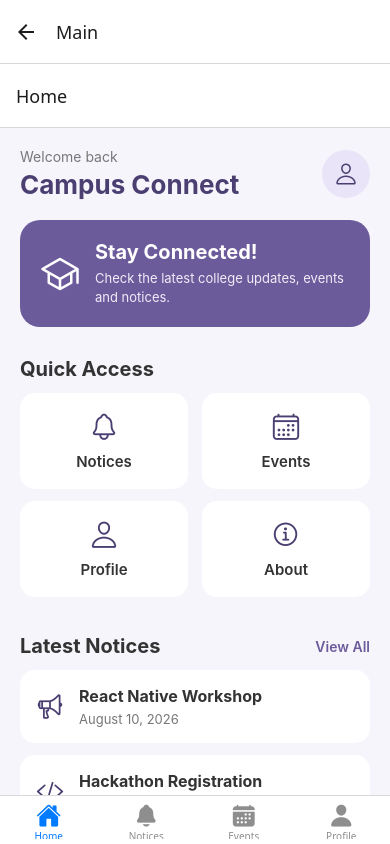
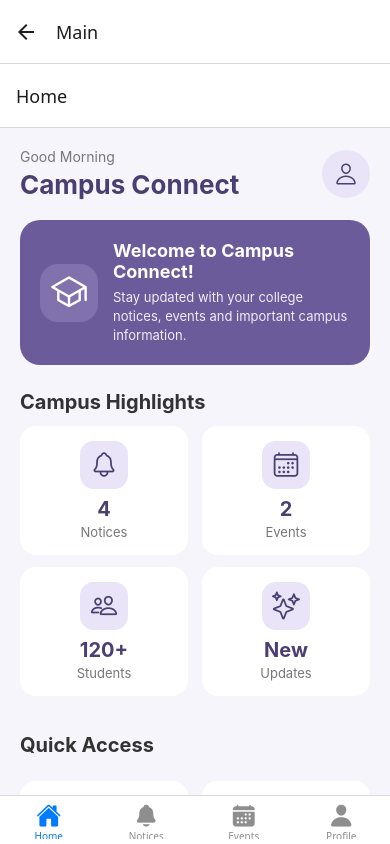
Before and after one commit to MarellaTriveni/campus-connect, a React Native app: screen /Main in a window 390 px wide. Built offline with nearby package versions, Linux system fonts and the light colour scheme.

Commit message:
Day 4: Improve Welcome Card and Campus Highlights

```diff
--- a/screens/HomeScreen.js
+++ b/screens/HomeScreen.js
@@ -10,12 +10,14 @@ import { Ionicons } from "@expo/vector-icons";
 
 export default function HomeScreen({ navigation }) {
   return (
-    <ScrollView style={styles.container}>
-
+    <ScrollView
+      style={styles.container}
+      showsVerticalScrollIndicator={false}
+    >
       {/* Header */}
       <View style={styles.header}>
         <View>
-          <Text style={styles.smallText}>Welcome back </Text>
+          <Text style={styles.smallText}>Good Morning </Text>
           <Text style={styles.title}>Campus Connect</Text>
         </View>
 
@@ -23,123 +25,197 @@ export default function HomeScreen({ navigation }) {
           style={styles.profileButton}
           onPress={() => navigation.navigate("Profile")}
         >
-          <Ionicons name="person-outline" size={24} color="#4B3F72" />
+          <Ionicons
+            name="person-outline"
+            size={24}
+            color="#4B3F72"
+          />
         </TouchableOpacity>
       </View>
 
       {/* Welcome Card */}
       <View style={styles.welcomeCard}>
-        <Ionicons name="school-outline" size={40} color="#FFFFFF" />
+        <View style={styles.welcomeIcon}>
+          <Ionicons
+            name="school-outline"
+            size={38}
+            color="#FFFFFF"
+          />
+        </View>
 
-        <View style={styles.welcomeText}>
+        <View style={styles.welcomeContent}>
           <Text style={styles.welcomeTitle}>
-            Stay Connected!
+            Welcome to Campus Connect!
           </Text>
 
           <Text style={styles.welcomeDescription}>
-            Check the latest college updates, events and notices.
+            Stay updated with your college notices, events and
+            important campus information.
           </Text>
         </View>
       </View>
 
-      {/* Section Title */}
-      <View style={styles.sectionHeader}>
-        <Text style={styles.sectionTitle}>Quick Access</Text>
-      </View>
+      {/* Campus Highlights */}
+      <Text style={styles.sectionTitle}>
+        Campus Highlights
+      </Text>
 
-      {/* Quick Access */}
-      <View style={styles.quickContainer}>
+      <View style={styles.highlightContainer}>
 
-        <TouchableOpacity style={styles.quickCard}>
-          <Ionicons name="notifications-outline" size={30} color="#4B3F72" />
-          <Text style={styles.quickText}>Notices</Text>
+        {/* Notices */}
+        <TouchableOpacity
+          style={styles.highlightCard}
+          onPress={() => navigation.navigate("Notice")}
+        >
+          <View style={styles.highlightIcon}>
+            <Ionicons
+              name="notifications-outline"
+              size={28}
+              color="#4B3F72"
+            />
+          </View>
+
+          <Text style={styles.highlightNumber}>4</Text>
+          <Text style={styles.highlightText}>Notices</Text>
         </TouchableOpacity>
 
-        <TouchableOpacity style={styles.quickCard}>
-          <Ionicons name="calendar-outline" size={30} color="#4B3F72" />
-          <Text style={styles.quickText}>Events</Text>
+        {/* Events */}
+        <TouchableOpacity
+          style={styles.highlightCard}
+        >
+          <View style={styles.highlightIcon}>
+            <Ionicons
+              name="calendar-outline"
+              size={28}
+              color="#4B3F72"
+            />
+          </View>
+
+          <Text style={styles.highlightNumber}>2</Text>
+          <Text style={styles.highlightText}>Events</Text>
         </TouchableOpacity>
 
-        <TouchableOpacity style={styles.quickCard}>
-          <Ionicons name="person-outline" size={30} color="#4B3F72" />
-          <Text style={styles.quickText}>Profile</Text>
+        {/* Students */}
+        <TouchableOpacity
+          style={styles.highlightCard}
+        >
+          <View style={styles.highlightIcon}>
+            <Ionicons
+              name="people-outline"
+              size={28}
+              color="#4B3F72"
+            />
+          </View>
+
+          <Text style={styles.highlightNumber}>120+</Text>
+          <Text style={styles.highlightText}>Students</Text>
         </TouchableOpacity>
 
-        <TouchableOpacity style={styles.quickCard}>
-          <Ionicons name="information-circle-outline" size={30} color="#4B3F72" />
-          <Text style={styles.quickText}>About</Text>
+        {/* Updates */}
+        <TouchableOpacity
+          style={styles.highlightCard}
+        >
+          <View style={styles.highlightIcon}>
+            <Ionicons
+              name="sparkles-outline"
+              size={28}
+              color="#4B3F72"
+            />
+          </View>
+
+          <Text style={styles.highlightNumber}>New</Text>
+          <Text style={styles.highlightText}>Updates</Text>
         </TouchableOpacity>
 
       </View>
 
-      {/* Latest Notices */}
+      {/* Quick Access */}
       <View style={styles.sectionHeader}>
-        <Text style={styles.sectionTitle}>Latest Notices</Text>
+        <Text style={styles.sectionTitle}>
+          Quick Access
+        </Text>
+      </View>
+
+      <View style={styles.quickContainer}>
 
         <TouchableOpacity
+          style={styles.quickCard}
           onPress={() => navigation.navigate("Notice")}
         >
-          <Text style={styles.viewAll}>View All</Text>
+          <Ionicons
+            name="megaphone-outline"
+            size={30}
+            color="#4B3F72"
+          />
+
+          <Text style={styles.quickText}>
+            Notices
+          </Text>
         </TouchableOpacity>
+
+        <TouchableOpacity style={styles.quickCard}>
+          <Ionicons
+            name="calendar-outline"
+            size={30}
+            color="#4B3F72"
+          />
+
+          <Text style={styles.quickText}>
+            Events
+          </Text>
+        </TouchableOpacity>
+
+        <TouchableOpacity
+          style={styles.quickCard}
+          onPress={() => navigation.navigate("Profile")}
+        >
+          <Ionicons
+            name="person-outline"
+            size={30}
+            color="#4B3F72"
+          />
+
+          <Text style={styles.quickText}>
+            Profile
+          </Text>
+        </TouchableOpacity>
+
+        <TouchableOpacity style={styles.quickCard}>
+          <Ionicons
+            name="information-circle-outline"
+            size={30}
+            color="#4B3F72"
+          />
+
+          <Text style={styles.quickText}>
+            About
+          </Text>
+        </TouchableOpacity>
+
       </View>
 
-      <View style={styles.noticeCard}>
-        <Ionicons name="megaphone-outline" size={28} color="#4B3F72" />
+      {/* Today's Update */}
+      <Text style={styles.sectionTitle}>
+        Today's Update
+      </Text>
 
-        <View style={styles.noticeContent}>
-          <Text style={styles.noticeTitle}>
-            React Native Workshop
+      <View style={styles.updateCard}>
+        <View style={styles.updateIcon}>
+          <Ionicons
+            name="information-circle-outline"
+            size={28}
+            color="#4B3F72"
+          />
+        </View>
+
+        <View style={styles.updateContent}>
+          <Text style={styles.updateTitle}>
+            Stay Updated
           </Text>
 
-          <Text style={styles.noticeDate}>
-            August 10, 2026
-          </Text>
-        </View>
-      </View>
-
-      <View style={styles.noticeCard}>
-        <Ionicons name="code-slash-outline" size={28} color="#4B3F72" />
-
-        <View style={styles.noticeContent}>
-          <Text style={styles.noticeTitle}>
-            Hackathon Registration
-          </Text>
-
-          <Text style={styles.noticeDate}>
-            Registration is now open
-          </Text>
-        </View>
-      </View>
-
-      {/* Upcoming Events */}
-      <View style={styles.sectionHeader}>
-        <Text style={styles.sectionTitle}>Upcoming Events</Text>
-      </View>
-
-      <View style={styles.eventCard}>
-        <View style={styles.dateBox}>
-          <Text style={styles.dateNumber}>15</Text>
-          <Text style={styles.dateMonth}>AUG</Text>
-        </View>
-
-        <View>
-          <Text style={styles.eventTitle}>Technical Fest</Text>
-          <Text style={styles.eventDescription}>
-            College Auditorium
-          </Text>
-        </View>
-      </View>
-
-      <View style={styles.eventCard}>
-        <View style={styles.dateBox}>
-          <Text style={styles.dateNumber}>20</Text>
-          <Text style={styles.dateMonth}>AUG</Text>
-        </View>
-
-        <View>
-          <Text style={styles.eventTitle}>Coding Contest</Text>
-          <Text style={styles.eventDescription}>
-            Computer Lab
+          <Text style={styles.updateText}>
+            Check the latest notices and upcoming events
+            regularly.
           </Text>
         </View>
       </View>
@@ -192,41 +268,82 @@ const styles = StyleSheet.create({
     marginBottom: 25,
   },
 
-  welcomeText: {
+  welcomeIcon: {
+    width: 58,
+    height: 58,
+    borderRadius: 18,
+    backgroundColor: "#8172AD",
+    justifyContent: "center",
+    alignItems: "center",
+  },
+
+  welcomeContent: {
     flex: 1,
     marginLeft: 15,
   },
 
   welcomeTitle: {
     color: "#FFFFFF",
-    fontSize: 20,
+    fontSize: 18,
     fontWeight: "bold",
   },
 
   welcomeDescription: {
     color: "#F0EDF8",
     fontSize: 13,
-    marginTop: 5,
+    marginTop: 6,
     lineHeight: 19,
-  },
-
-  sectionHeader: {
-    flexDirection: "row",
-    justifyContent: "space-between",
-    alignItems: "center",
-    marginBottom: 12,
-    marginTop: 5,
   },
 
   sectionTitle: {
     fontSize: 20,
     fontWeight: "bold",
     color: "#333",
+    marginBottom: 12,
   },
 
-  viewAll: {
-    color: "#6C5B9B",
-    fontWeight: "600",
+  highlightContainer: {
+    flexDirection: "row",
+    flexWrap: "wrap",
+    justifyContent: "space-between",
+    marginBottom: 20,
+  },
+
+  highlightCard: {
+    width: "48%",
+    backgroundColor: "#FFFFFF",
+    borderRadius: 16,
+    padding: 15,
+    marginBottom: 12,
+    alignItems: "center",
+    elevation: 3,
+  },
+
+  highlightIcon: {
+    width: 48,
+    height: 48,
+    borderRadius: 14,
+    backgroundColor: "#E9E4F7",
+    justifyContent: "center",
+    alignItems: "center",
+    marginBottom: 8,
+  },
+
+  highlightNumber: {
+    fontSize: 20,
+    fontWeight: "bold",
+    color: "#4B3F72",
+  },
+
+  highlightText: {
+    fontSize: 13,
+    color: "#777",
+    marginTop: 3,
+  },
+
+  sectionHeader: {
+    marginTop: 5,
+    marginBottom: 12,
   },
 
   quickContainer: {
@@ -253,74 +370,40 @@ const styles = StyleSheet.create({
     color: "#333",
   },
 
-  noticeCard: {
+  updateCard: {
     backgroundColor: "#FFFFFF",
-    borderRadius: 15,
+    borderRadius: 16,
     padding: 16,
-    marginBottom: 12,
     flexDirection: "row",
     alignItems: "center",
+    marginBottom: 30,
     elevation: 2,
   },
 
-  noticeContent: {
-    marginLeft: 15,
-    flex: 1,
+  updateIcon: {
+    width: 50,
+    height: 50,
+    borderRadius: 14,
+    backgroundColor: "#E9E4F7",
+    justifyContent: "center",
+    alignItems: "center",
   },
 
-  noticeTitle: {
+  updateContent: {
+    flex: 1,
+    marginLeft: 14,
+  },
+
+  updateTitle: {
     fontSize: 16,
     fontWeight: "bold",
     color: "#333",
   },
 
-  noticeDate: {
+  updateText: {
     fontSize: 13,
     color: "#777",
     marginTop: 5,
-  },
-
-  eventCard: {
-    backgroundColor: "#FFFFFF",
-    borderRadius: 15,
-    padding: 15,
-    marginBottom: 12,
-    flexDirection: "row",
-    alignItems: "center",
-    elevation: 2,
-  },
-
-  dateBox: {
-    backgroundColor: "#E9E4F7",
-    borderRadius: 12,
-    width: 55,
-    height: 55,
-    justifyContent: "center",
-    alignItems: "center",
-    marginRight: 15,
-  },
-
-  dateNumber: {
-    fontSize: 20,
-    fontWeight: "bold",
-    color: "#4B3F72",
-  },
-
-  dateMonth: {
-    fontSize: 11,
-    color: "#4B3F72",
-    fontWeight: "bold",
-  },
-
-  eventTitle: {
-    fontSize: 16,
-    fontWeight: "bold",
-    color: "#333",
-  },
-
-  eventDescription: {
-    fontSize: 13,
-    color: "#777",
-    marginTop: 5,
+    lineHeight: 18,
   },
 });
```
